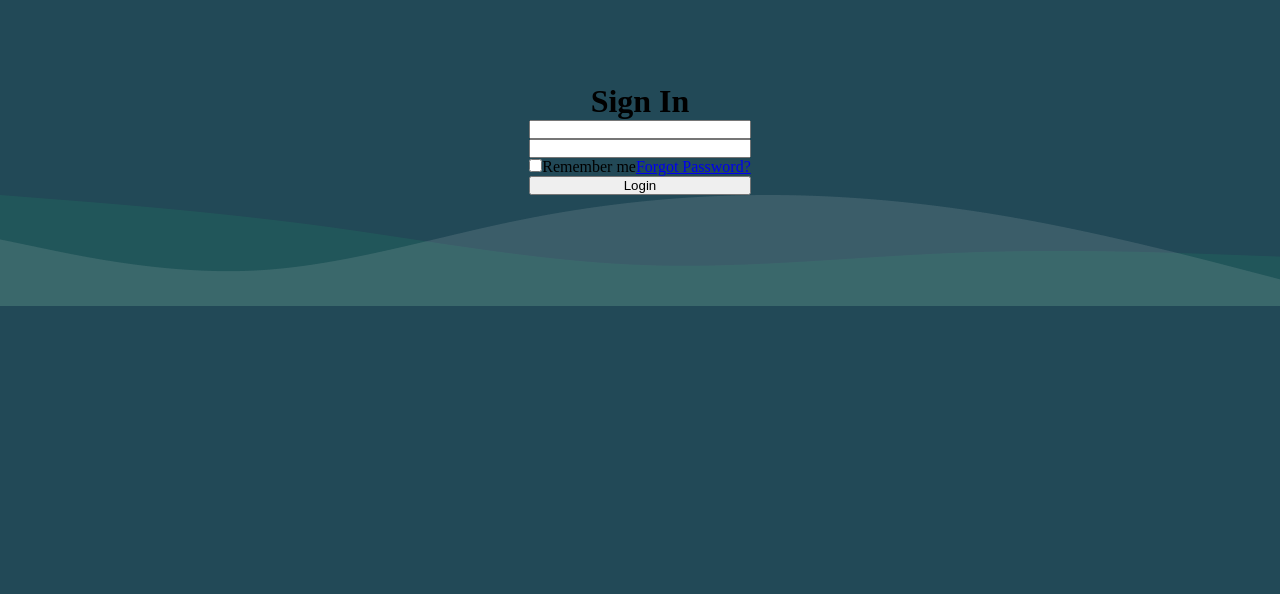
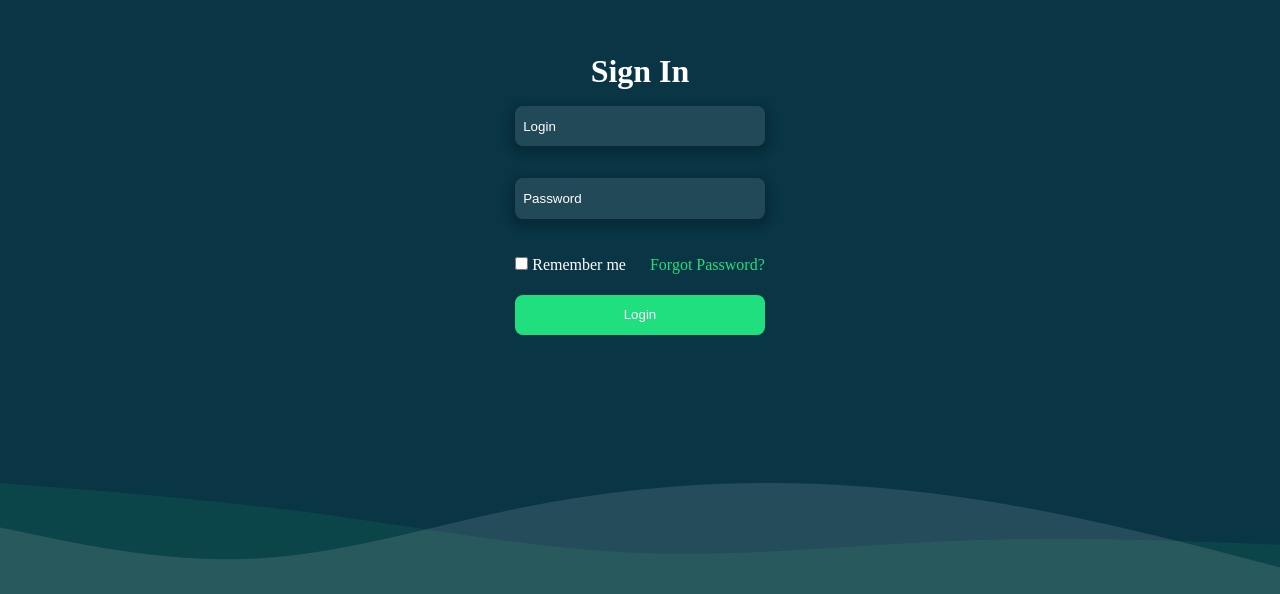
Before and after one commit to o-flores/loginPage, a React (Create React App) app: page / in a window 1280 px wide. Shown: the part 206-800 px from the top of the page. Built offline with nearby package versions, Linux system fonts and the light colour scheme.

Commit message:
feat: login style

```diff
--- a/src/components/login/Login.tsx
+++ b/src/components/login/Login.tsx
@@ -11,18 +11,18 @@ function Login() {
         <h1>Sign In</h1>
       </div>
       <form>
-        <input type="text" />
-        <input type="password" />
-        <div>
+        <input className="input-text" placeholder="Login" type="text" />
+        <input className="input-text" placeholder="Password" type="password" />
+        <div className="container">
           <label htmlFor="remember-checkbox">
-            <input id="remember-checkbox" name="remember-checkbox" type="checkbox" />
+            <input className="checkbox" id="remember-checkbox" name="remember-checkbox" type="checkbox" />
             Remember me
           </label>
           <Link to="/">Forgot Password?</Link>
         </div>
         <button type="submit">Login</button>
       </form>
-      <img src={loginVector} alt="" />
+      <img src={loginVector} alt="vector" />
     </main>
   );
 }
--- a/src/components/login/login.scss
+++ b/src/components/login/login.scss
@@ -5,11 +5,64 @@ main {
   flex-direction: column;
   justify-content: center;
   align-items: center;
-  background-color: #224957;
+  background-color: #093545;
+
+  .title {
+    color: white;
+  }
 
   form {
     display: flex;
     flex-direction: column;
     justify-content: center;
+
+    .input-text {
+      background-color: #224957;
+      color: white;
+      border: none;
+      margin: 1rem 0;
+      padding: 0.8rem 0.5rem;
+      border-radius: 8px;
+      box-shadow: 0px 4px 10px 5px rgba(0,0,0,0.2);
+    }
+
+    ::placeholder {
+      color: white;
+    }
+
+    .container {
+      display: flex;
+      justify-content: space-between;
+      align-items: center;
+      margin: 1.3rem 0;
+
+      .checkbox {
+        margin-right: 0.25rem;
+      }
+
+      label {
+        margin-right: 1.5rem;
+        color: white;
+      }
+
+      a {
+        color: #20DF7F;
+        text-decoration: none;
+      }
+
+    }
+
+    button {
+      background-color: #20DF7F;
+      color: white;
+      border: none;
+      border-radius: 8px;
+      padding: 0.8rem 0.5rem;
+    }
+  }
+  img {
+    position: fixed;
+    bottom: 0;
+    width: 100vw;
   }
 }
```
